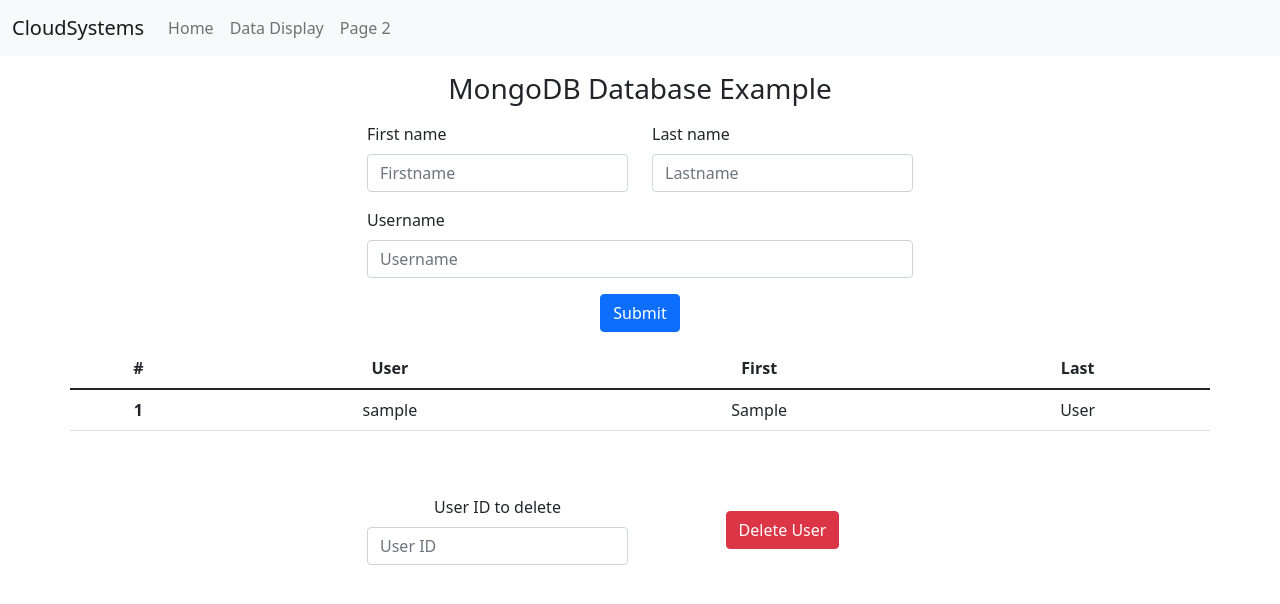
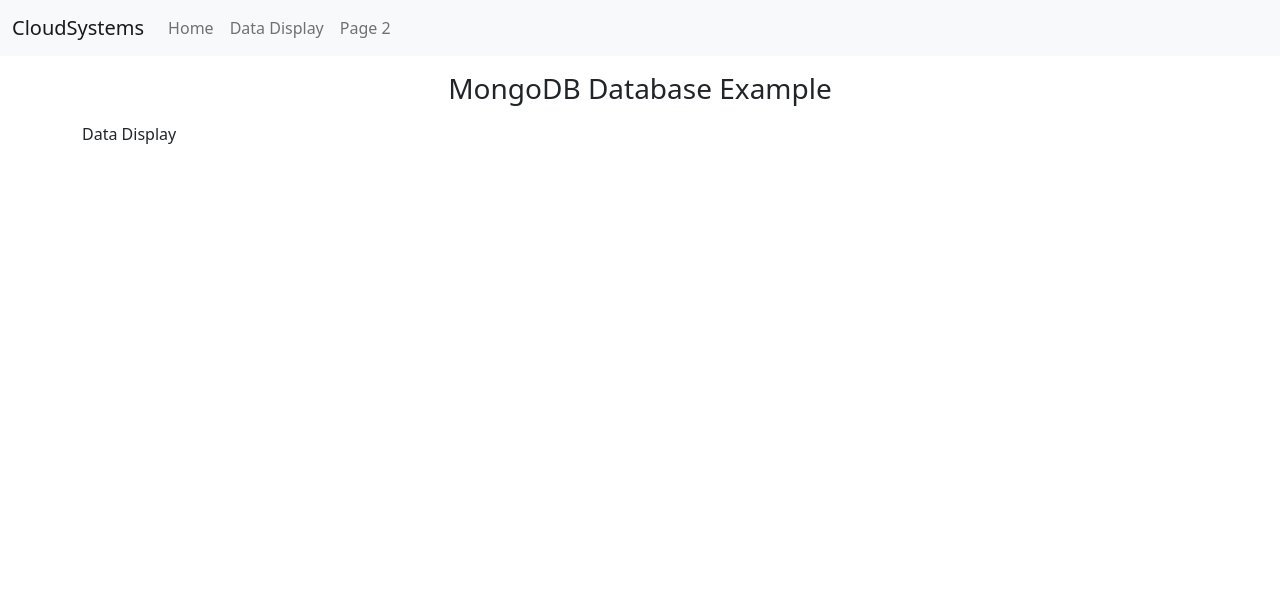
Before and after one commit to isanjit3/shot-watch, a Node server app: template views/data_display.ejs in a window 1280 px wide. Shown: the top 604 px of the page. Run offline with Node 20, Linux system fonts and the light colour scheme; the template is opened without the code that fills it: values that come from a table or form of the project are taken from there, others are empty; the visitor is signed in with stand-in values (Sample User, id 1); some libraries are stand-ins or nearby versions.

Commit message:
removed data table

```diff
--- a/server.js
+++ b/server.js
@@ -52,6 +52,7 @@ app.delete("/deleteUser", async (req, res) => {
 });
 
 // Connecting to MongoDB
+/*
 mongoose.connection.on("connecting", () => {
   console.log(`Connecting to Mongo at ${MONGO_URI}`);
 });
@@ -71,7 +72,7 @@ try {
   });
 } catch (error) {
   console.log(`Mongo connection error: ${error}`);
-}
+} */
 
 // default user params
 // used in app.get("/")
--- a/views/data_display.ejs
+++ b/views/data_display.ejs
@@ -9,85 +9,10 @@
       <h3>MongoDB Database Example</h3>
     </div>
     <div class="container page-form">
-      <div class="row">
-        <div class="col-md-3"></div>
-        <div class="col-md-6">
-          <form class="row">
-            <div class="col-md-6">
-              <label class="form-label">First name</label>
-              <input type="text" class="form-control" id="firstname" placeholder="Firstname">
-            </div>
-            <div class="col-md-6">
-              <label class="form-label">Last name</label>
-              <input type="text" class="form-control" id="lastname" placeholder="Lastname">
-            </div>
-            <div class="col-12 mt-3">
-              <label class="form-label">Username</label>
-              <input type="text" class="form-control" id="username" placeholder="Username">
-            </div>
-            <div class="col-12 text-center">
-              <button id="add-user" class="btn btn-primary mt-3 mb-3">Submit</button>
-            </div>
-          </form>
-        </div>
-        <div class="col-md-3"></div>
-      </div>
-    </div>
-    <div class="container text-center">
-      <div class="row">
-        <table class="table">
-          <thead>
-            <tr>
-              <th scope="col">#</th>
-              <th scope="col">User</th>
-              <th scope="col">First</th>
-              <th scope="col">Last</th>
-            </tr>
-          </thead>
-          <tbody>
-            <% users.forEach((user, index) => { %>
-            <tr>
-              <th scope="row"><%= index+1 %></th>
-              <td><%= user.username %></td>
-              <td><%= user.firstname %></td>
-              <td><%= user.lastname %></td>
-            </tr>
-            <% }) %>
-          </tbody>
-        </table>
-      </div>
-      <div class="row justify-content-center mt-5">
-        <div class="col-md-3">
-          <form>
-            <label class="form-label">User ID to delete</label>
-            <input type="number" class="form-control" id="user-id" placeholder="User ID">
-          </form>
-        </div>
-        <div class="col-md-3">
-          <button id="delete-user" class="btn btn-danger mt-3 mb-3">Delete User</button>
-        </div>
-      </div>
-
+       Data Display
     </div>
 
     <%- include('partials/footer') %>
 
-    <script>
-      $(document).ready( function() {
-        $('#add-user').click( function() {
-          $.post('/addUser', {
-            username: $('#username').val(),
-            firstname: $('#firstname').val(),
-            lastname: $('#lastname').val(),
-          });
-        });
-
-        $('#delete-user').click( function() {
-          $.delete('/deleteUser', {
-            userID: $('#user-id').val() + 1,
-          });
-        });
-      });
-    </script>
   </body>
 </html>
```
Also changed, not shown: 1 other file.
